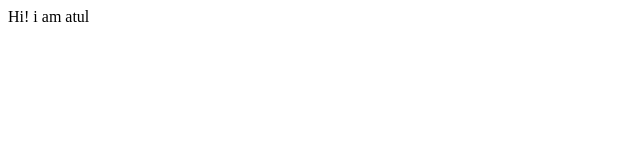
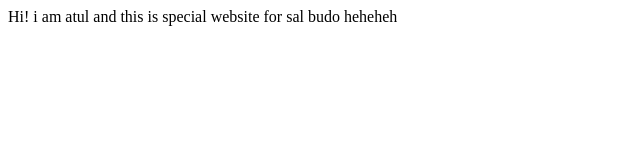
Before and after one commit to atulsubedi/portfolio, a plain HTML site: page index.html in a window 1280 px wide. Shown: the whole page, without its empty margins (0-640 px from the left). Drawn offline with Linux system fonts and the light colour scheme.

Commit message:
docs : changed some words

```diff
--- a/index.html
+++ b/index.html
@@ -8,5 +8,12 @@
 </head>
 <body>
 Hi! i am atul
+and this is special website for sal budo
+
+heheheh
+
+
+
+
 </body>
 </html>
```
